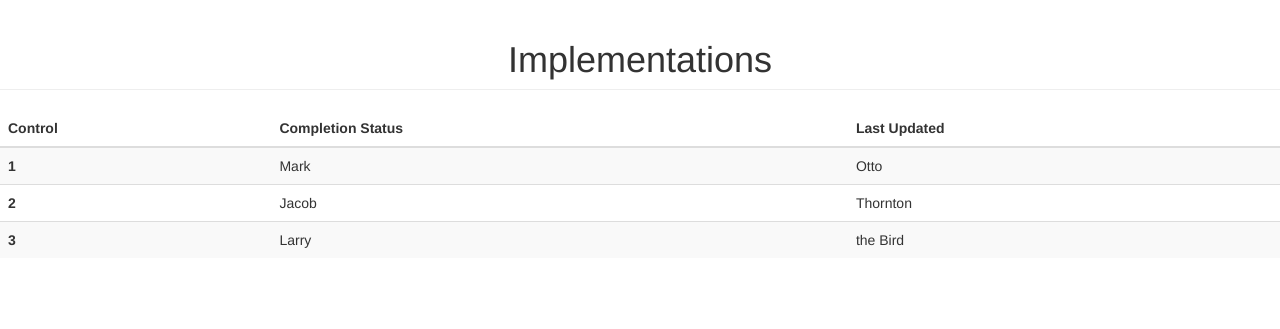
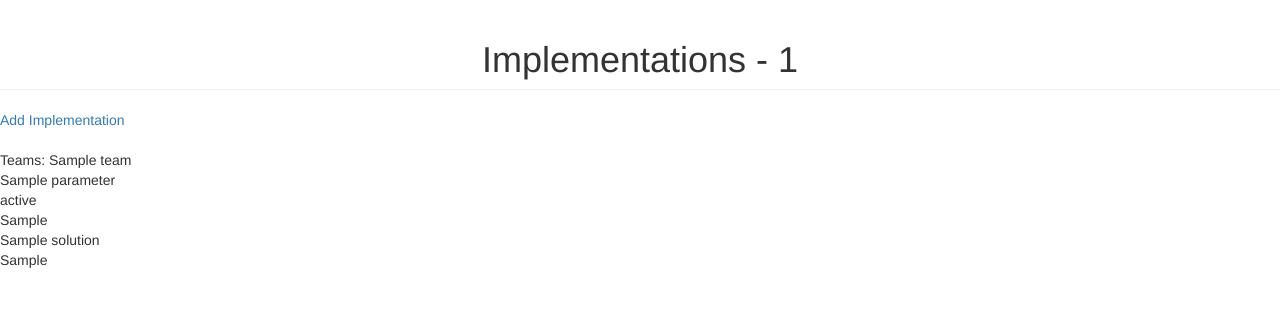
Before and after one commit to brasky/securityplanmanager, a Django app: template templates/implementations.html in a window 1280 px wide. Shown: the top 329 px of the page. Run offline with Django 3.2, Linux system fonts and the light colour scheme; the template is opened without the code that fills it: most values are stand-ins (such as "Sample title", 1, 10 or a date in 2020); some libraries are stand-ins or nearby versions.

Commit message:
add implementation backend complete

```diff
--- a/templates/implementations.html
+++ b/templates/implementations.html
@@ -6,35 +6,35 @@
 </head>
 
 <body>
-<h1 class="page-header text-center">Implementations</h1>
+
+<h1 class="page-header text-center">Implementations - {{ control.number }}</h1>
 <body>
-<table class="table table-striped table-dark">
-  <thead>
-    <tr>
-      <th scope="col">Control</th>
-      <th scope="col">Completion Status</th>
-      <th scope="col">Last Updated</th>
-     </tr>
-  </thead>
-  <tbody>
-    <tr>
+<a href="/controls/implementations/{{ pk }}/add">Add Implementation</a>
 
-      <th scope="row">1</th>
-      <td>Mark</td>
-      <td>Otto</td>
-     </tr>
-    <tr>
-      <th scope="row">2</th>
-      <td>Jacob</td>
-      <td>Thornton</td>
-     </tr>
-    <tr>
-      <th scope="row">3</th>
-      <td>Larry</td>
- 	  <td>the Bird</td>
-    </tr>
-  </tbody>
-</table>
+<br>
+<br>
+
+{% for implementation in implementations %}
+Teams:
+{% for team in implementation.teams.all %}
+{{team.name}}
+
+{% endfor %}
+<br>
+{{implementation.parameter}}
+<br>
+{{ implementation.get_implementation_status_display}}
+<br>
+{{ implementation.get_control_origination_display }}
+<br>
+{{ implementation.solution }}
+<br>
+{{ implementation.customer_responsibility}}
+<br><br><br>
+<br>
+{% endfor %}
+
+
 
 </body>
 {%endblock content%}
--- a/urls.py
+++ b/urls.py
@@ -4,6 +4,7 @@ from . import views
 urlpatterns = [
     path('', views.index, name='index'),
     path('search/', views.search, name='search'),
-    path('implementations/add', views.add_implementation, name='add_implemenetation'),
-    path('implementations/', views.implementations, name='implementations'),
+    path('implementations/<int:control_pk>/add/',
+         views.add_implementation, name='add_implemenetation'),
+    path('implementations/<int:control_pk>', views.implementations, name='implementations'),
 ]
```
Also changed, not shown: forms.py (+8 -3 lines), templates/add-implementation.html (+11 -2 lines), views.py (+18 -9 lines).
